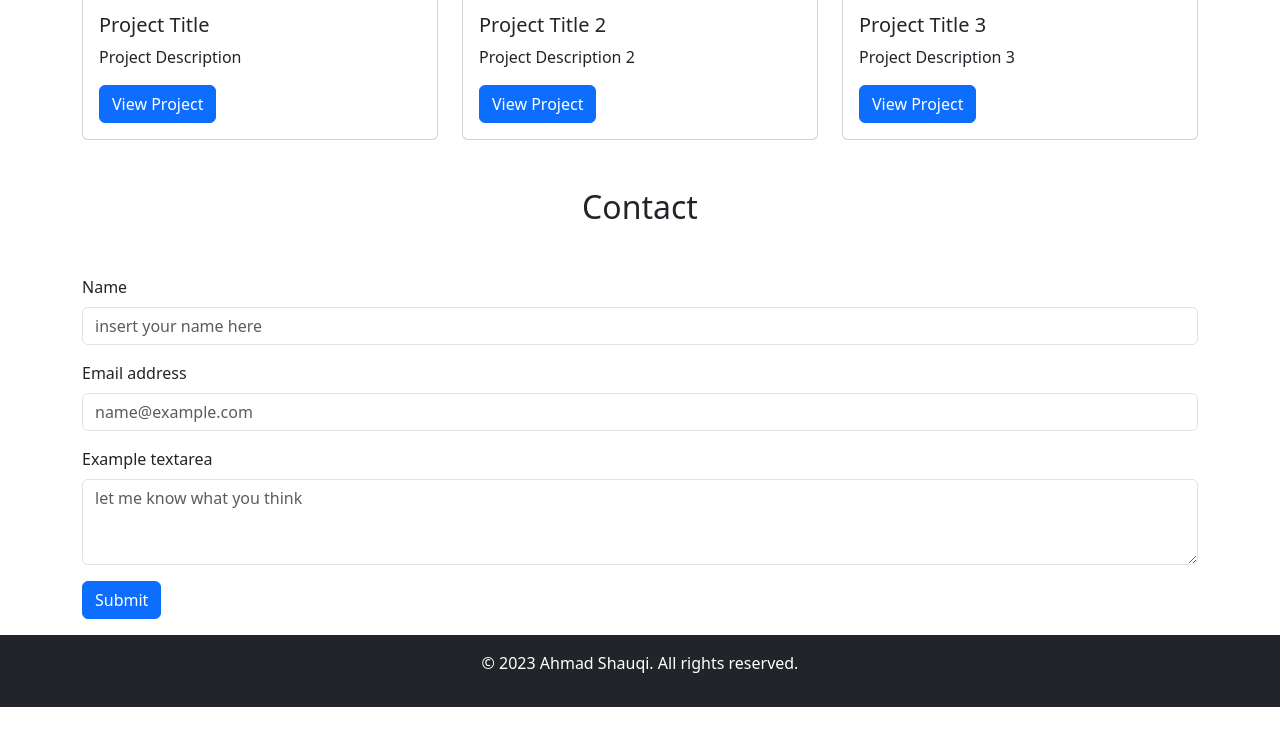
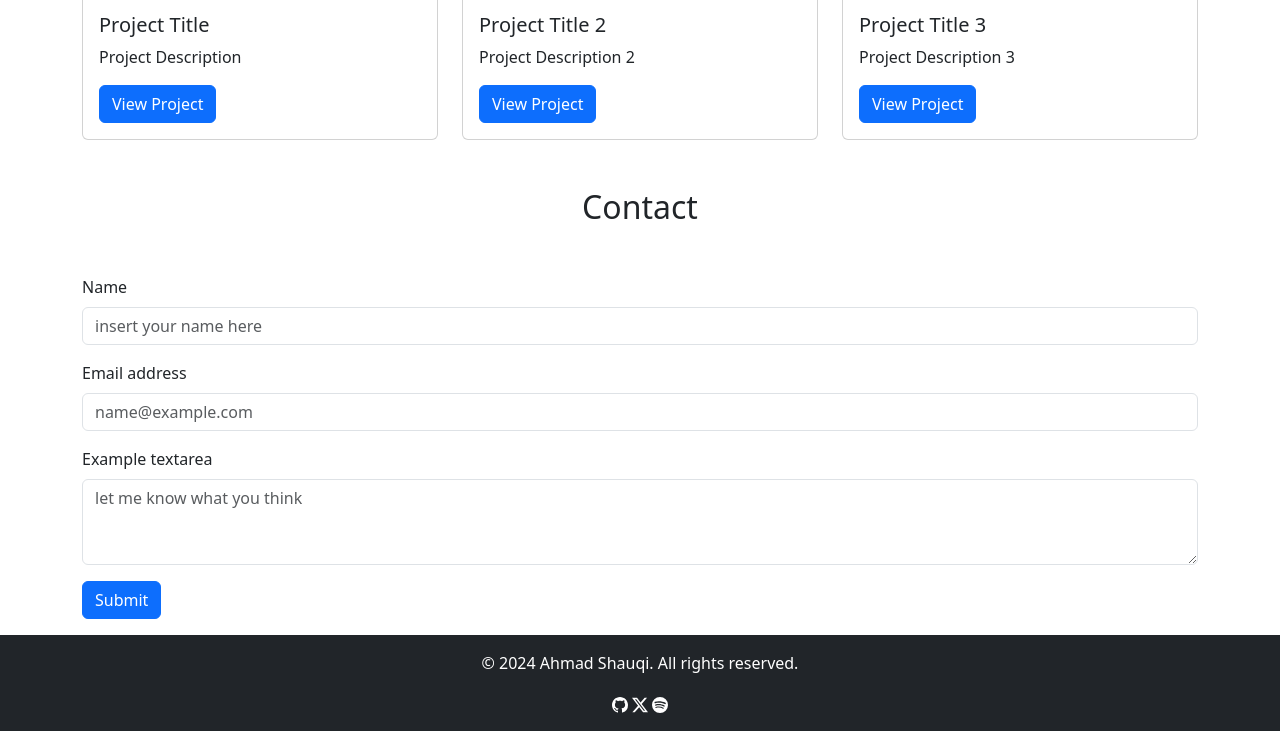
Before and after one commit to AhmadShauqi/Portfolio-Project-v2, a website: page index.html in a window 1280 px wide. Shown: the part 740-1471 px from the top of the page. Before the commit the page ends 1447 px from the top, so only its background shows below. Drawn offline with nearby package versions, Linux system fonts and the light colour scheme.

Commit message:
Add Git,X & Spotify Icon at the footer

```diff
--- a/index.html
+++ b/index.html
@@ -154,7 +154,17 @@
     </section>
 
     <footer class="bg-dark text-white text-center py-3">
-      <p>&copy; 2023 Ahmad Shauqi. All rights reserved.</p>
+      <p>&copy; 2024 Ahmad Shauqi. All rights reserved.</p>
+      <a href="https://github.com/AhmadShauqi" target="_blank"></a>
+      <svg xmlns="http://www.w3.org/2000/svg" width="16" height="16" fill="currentColor" class="bi bi-github" viewBox="0 0 16 16">
+        <path d="M8 0C3.58 0 0 3.58 0 8c0 3.54 2.29 6.53 5.47 7.59.4.07.55-.17.55-.38 0-.19-.01-.82-.01-1.49-2.01.37-2.53-.49-2.69-.94-.09-.23-.48-.94-.82-1.13-.28-.15-.68-.52-.01-.53.63-.01 1.08.58 1.23.82.72 1.21 1.87.87 2.33.66.07-.52.28-.87.51-1.07-1.78-.2-3.64-.89-3.64-3.95 0-.87.31-1.59.82-2.15-.08-.2-.36-1.02.08-2.12 0 0 .67-.21 2.2.82.64-.18 1.32-.27 2-.27s1.36.09 2 .27c1.53-1.04 2.2-.82 2.2-.82.44 1.1.16 1.92.08 2.12.51.56.82 1.27.82 2.15 0 3.07-1.87 3.75-3.65 3.95.29.25.54.73.54 1.48 0 1.07-.01 1.93-.01 2.2 0 .21.15.46.55.38A8.01 8.01 0 0 0 16 8c0-4.42-3.58-8-8-8"/>
+      </svg>
+      <svg xmlns="http://www.w3.org/2000/svg" width="16" height="16" fill="currentColor" class="bi bi-twitter-x" viewBox="0 0 16 16">
+        <path d="M12.6.75h2.454l-5.36 6.142L16 15.25h-4.937l-3.867-5.07-4.425 5.07H.316l5.733-6.57L0 .75h5.063l3.495 4.633L12.601.75Zm-.86 13.028h1.36L4.323 2.145H2.865z"/>
+      </svg>
+      <svg xmlns="http://www.w3.org/2000/svg" width="16" height="16" fill="currentColor" class="bi bi-spotify" viewBox="0 0 16 16">
+        <path d="M8 0a8 8 0 1 0 0 16A8 8 0 0 0 8 0m3.669 11.538a.5.5 0 0 1-.686.165c-1.879-1.147-4.243-1.407-7.028-.77a.499.499 0 0 1-.222-.973c3.048-.696 5.662-.397 7.77.892a.5.5 0 0 1 .166.686m.979-2.178a.624.624 0 0 1-.858.205c-2.15-1.321-5.428-1.704-7.972-.932a.625.625 0 0 1-.362-1.194c2.905-.881 6.517-.454 8.986 1.063a.624.624 0 0 1 .206.858m.084-2.268C10.154 5.56 5.9 5.419 3.438 6.166a.748.748 0 1 1-.434-1.432c2.825-.857 7.523-.692 10.492 1.07a.747.747 0 1 1-.764 1.288"/>
+      </svg>
     </footer>
   </body>
 </html>
```
Also changed, not shown: 1 other file.
